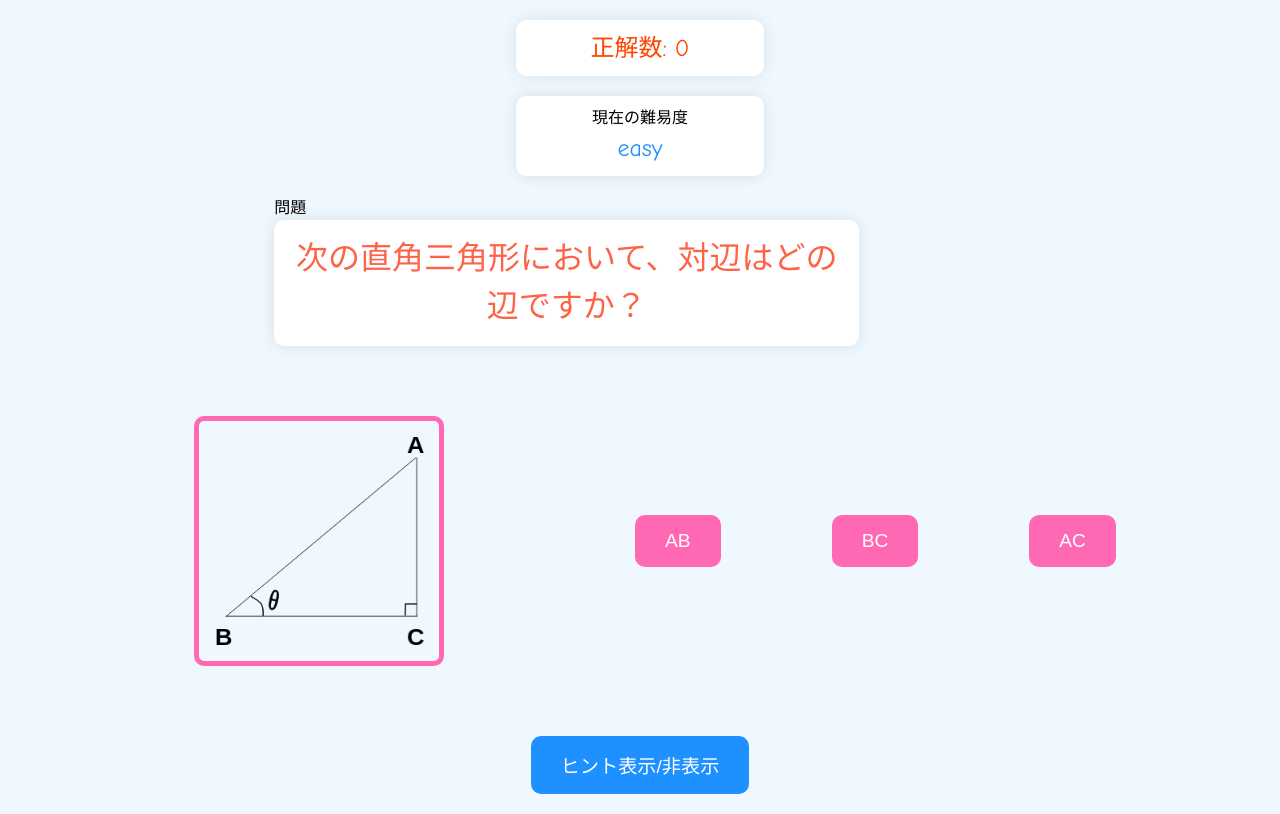
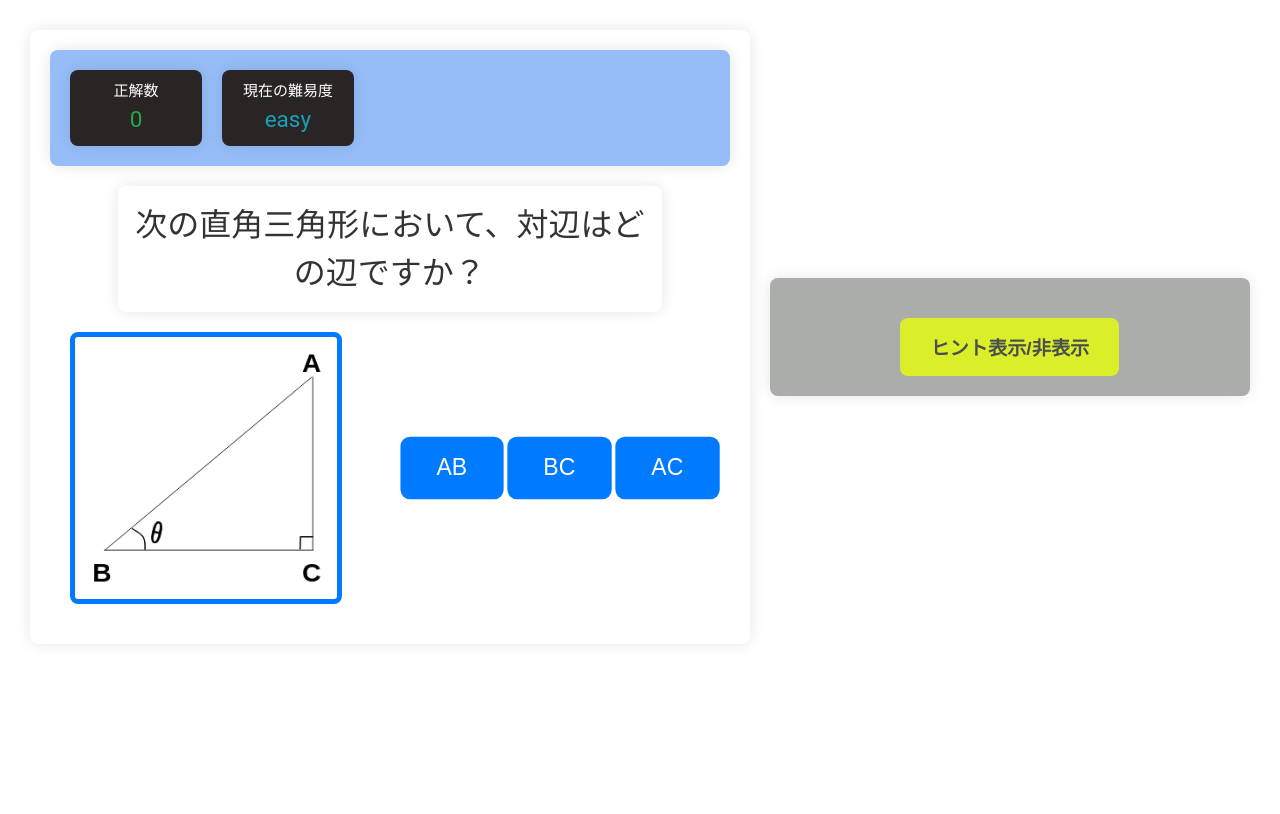
Before and after one commit to HazeyamRyo/-, a plain HTML site: page index.html in a window 1280 px wide. Both pictures are taken after a click on the button "AB". Drawn offline with nearby package versions, Linux system fonts and the light colour scheme.

Commit message:
CSSの改善

```diff
--- a/assets/css/style.css
+++ b/assets/css/style.css
@@ -1,88 +1,177 @@
-/* カラフルでポップなデザイン */
+/* 全体のスタイル */
 body {
-   font-family: 'Comic Sans MS', cursive, sans-serif;
-   background-color: #f0f8ff;
+   font-family: 'Roboto', sans-serif;
+
    margin: 0;
    padding: 20px;
    display: flex;
    flex-direction: column;
    align-items: center;
+   flex-direction: row; /* 横並びにする */
+   justify-content: space-between; /* 両端に配置する */
 }
-#score, #result, .difficulty{
+.question-container {
+   width: 60%;
+   margin: 10px;
+   background-color: #fff;
+   padding: 20px;
+   border-radius: 8px;
+   box-shadow: 0 0 15px rgba(0, 0, 0, 0.1);
+
+}
+.hint-container {
+   margin: 10px;
+   width: 40%;
+   background-color: #abadab;
+   padding: 20px;
+   border-radius: 8px;
+   box-shadow: 0 0 15px rgba(0, 0, 0, 0.1);
+
+}
+.header {
+   width: 100%;
+   padding: 10px;
+   margin: 0 auto;
+   background-color:#96bdf8;
+   color: white;
+   font-size: 1.5em;
+   text-align: center;
+   border-radius: 8px;
+   margin-bottom: 20px;
+   box-shadow: 0 0 15px rgba(0, 0, 0, 0.1);
+   display: flex;
+}
+
+.difficulty , .score{
    width: 20%;
-   margin-bottom: 20px;
+   margin: 10px;
    padding: 10px;
-   border-radius: 10px;
-   background-color: #fff;
+   border-radius: 8px;
+   background-color: #292525;
    box-shadow: 0 0 15px rgba(0, 0, 0, 0.1);
    text-align: center;
+   font-size: 15px;
+}
+
+#score {
+   font-size: 1.5em;
+   color: #28a745;
+   text-align: center;
+}
+
+/* 結果のスタイル */
+#result {
+   position: absolute;
+   top: 35%;
+   left: 25%;
+   transform: translate(-50%, -50%);
+   padding: 20px;
+   font-size: 36px;
+   font-weight: bold;
+   border-radius: 10px;
+   text-align: center;
+   opacity: 0;
+   transform: scale(0.8);
+   transition: opacity 0.5s ease, transform 0.5s ease;
+   z-index: 1000;
+}
+
+#result.correct {
+   background-color: rgba(40, 167, 69, 0.9);
+   color: white;
+   box-shadow: 0 4px 15px rgba(40, 167, 69, 0.5);
+   animation: bounce 1s ease;
+}
+
+#result.wrong {
+   background-color: rgba(220, 53, 69, 0.9);
+   color: white;
+   box-shadow: 0 4px 15px rgba(220, 53, 69, 0.5);
+   animation: shake 0.6s ease;
+}
+
+/* アニメーション */
+@keyframes bounce {
+   0%, 100% { transform: scale(1); }
+   50% { transform: scale(1.1); }
+}
+
+@keyframes shake {
+   0%, 100% { transform: translateX(0); }
+   25% { transform: translateX(-5px); }
+   50% { transform: translateX(5px); }
+   75% { transform: translateX(-5px); }
+}
+
+
+#difficulty {
+   font-size: 1.5em;
+   color: #17a2b8;
+   white-space: nowrap; /* テキストを1行に表示 */
+}
+
+#difficulty {
+   font-size: 1.5em;
+   color: #17a2b8;
+   white-space: nowrap; /* テキストを1行に表示 */
+}
+
+.difficulty-message {
+   position: fixed;
+   top: 50%;
+   left: 50%;
+   transform: translate(-50%, -50%);
+   padding: 30px;
+   background-color: #ff4500; /* ドラゴンボールのオレンジ色 */
+   color: white;
+   font-size: 36px;
+   border-radius: 8px;
+   text-align: center;
+   box-shadow: 0 4px 15px rgba(0, 0, 0, 0.2);
+   z-index: 1000;
+   animation: dragonBallAnimation 3s ease;
+}
+
+/* ドラゴンボールっぽいアニメーション */
+@keyframes dragonBallAnimation {
+   0% {
+       opacity: 0;
+       transform: translate(-50%, -60%) scale(0.5);
+       background-color: #ff4500;
    }
+   25% {
+       opacity: 1;
+       transform: translate(-50%, -50%) scale(1.2);
+       background-color: #ff6347;
+   }
+   50% {
+       opacity: 1;
+       transform: translate(-50%, -50%) scale(1);
+       background-color: #ff4500;
+   }
+   75% {
+       opacity: 1;
+       transform: translate(-50%, -50%) scale(1.2);
+       background-color: #ff6347;
+   }
+   100% {
+       opacity: 0;
+       transform: translate(-50%, -40%) scale(0.5);
+       background-color: #ff4500;
+   }
+}
+
 #question {
    width: 80%;
    margin-bottom: 20px;
    padding: 15px;
-   border-radius: 10px;
+   border-radius: 8px;
    background-color: #fff;
    box-shadow: 0 0 15px rgba(0, 0, 0, 0.1);
    text-align: center;
-}
-
-#score {
-   font-size: 1.5em;
-   color: #ff4500;
-}
-
-#result {
-   font-size: 1.5em;
-   display: none;
-}
-
-#result.correct {
-   background-color: #d4edda;
-   color: #155724;
-}
-
-#result.wrong {
-   background-color: #f8d7da;
-   color: #721c24;
-}
-
-#difficulty {
-   font-size: 1.5em;
-   color: #1e90ff;
-   white-space: nowrap; /* テキストを1行に表示 */
-}
-
-/* difficultyMessageに緊迫感のあるアニメーションを追加 */
-@keyframes pulse {
-   0% {
-       transform: scale(1);
-       background-color: #ff4500;
-   }
-   50% {
-       transform: scale(1.1);
-       background-color: #ff6347;
-   }
-   100% {
-       transform: scale(1);
-       background-color: #ff4500;
-   }
-}
-
-.difficulty-message {
-   font-size: 1.5em;
-   color: white;
-   padding: 15px;
-   margin: 20px 0;
-   border-radius: 10px;
-   background-color: #ff4500;
-   text-align: center;
-   animation: pulse 1s infinite;
-}
-
-#question {
    font-size: 2em;
-   color: #ff6347;
+   color: #333;
+   margin: 0 auto;
 }
 
 #choices {
@@ -94,40 +183,79 @@ body {
    width: 80%;
    height: auto;
 }
+#question {
+   width: 80%;
+   margin-bottom: 20px;
+   padding: 15px;
+   border-radius: 8px;
+   background-color: #fff;
+   box-shadow: 0 0 15px rgba(0, 0, 0, 0.1);
+   text-align: center;
+   font-size: 2em;
+   color: #333;
+   margin: 0 auto;
+}
 
-#choices button {
-   background-color: #ff69b4;
+#choices {
+   display: flex;
+   flex-direction: row; /* 横並びにする */
+   justify-content: space-between; /* 両端に配置する */
+   align-items: center; /* 中央揃えにする */
+   width: 100%;
+   height: auto;
+   margin: 0 auto;
+}
+
+.choices-buttons {
+   display: flex;
+   flex-direction: row; /* 横並びにする */
+   justify-content: space-evenly;
+   align-items: center;
+   width: 50%;
+   order: 2; /* ボタンを右側に配置 */
+}
+
+.choices-buttons button {
+   background-color: #007bff;
    color: white;
    padding: 15px 30px;
-   margin: 20px;
+   margin: 3px;
    border: none;
-   border-radius: 10px;
+   border-radius: 8px;
    cursor: pointer;
    font-size: 1.2em;
    transition: background-color 0.3s, transform 0.3s;
-   order: 2; /* ボタンを右側に配置 */
+   width: auto;
+   transform: scale(1.2);
 }
 
-#choices button:hover {
-   background-color: #ff1493;
-   transform: scale(1.05);
+.choices-buttons button:hover {
+   background-color: #0056b3;
+   transform: scale(1.25);
 }
 
+
 #choices canvas {
-   width: 250px;
+   width: 40%;
    height: auto;
-   margin: 50px;
-   margin-right: 100px;
-   border: 5px solid #ff69b4;
-   border-radius: 10px;
+   margin: 20px;
+   border: 5px solid #007bff;
+   border-radius: 8px;
    order: 1; /* 画像を左側に配置 */
+}
+
+.hint-container {
+   display: flex;
+   flex-direction: column;
+   justify-content: center;
+   align-items: center;
 }
 
 #hint {
    width: 80%;
    margin-top: 20px;
    padding: 15px;
-   border-radius: 10px;
+   border-radius: 8px;
    background-color: #fff;
    box-shadow: 0 0 15px rgba(0, 0, 0, 0.1);
    text-align: center;
@@ -144,23 +272,24 @@ body {
    max-width: 300px;
    height: auto;
    border: 2px solid #ccc;
-   border-radius: 10px;
+   border-radius: 8px;
 }
 
 #hintButton {
-   background-color: #1e90ff;
-   color: white;
+   background-color: #daee29;
+   color: rgb(76, 79, 80);
+   font-weight: bold;
    padding: 15px 30px;
    margin-top: 20px;
    border: none;
-   border-radius: 10px;
+   border-radius: 8px;
    cursor: pointer;
    font-size: 1.2em;
    transition: background-color 0.3s, transform 0.3s;
 }
 
 #hintButton:hover {
-   background-color: #1c86ee;
+   background-color: #daee29;
    transform: scale(1.05);
 }
 
@@ -168,44 +297,6 @@ body {
    display: none;
 }
 
-/* タブレット端末用のスタイル */
-@media (min-width: 600px) and (max-width: 1024px) {
-   body {
-       padding: 40px;
-   }
-
-   #score, #result, #difficulty, #question {
-       width: 90%;
-       margin-bottom: 30px;
-       padding: 20px;
-   }
-
-   #choices {
-       flex-direction: column; /* 縦並びにする */
-       align-items: center; /* 中央揃えにする */
-   }
-
-   #choices button {
-       width: 80%;
-       margin: 15px 0;
-   }
-
-   #choices img {
-       width: 300px;
-       margin: 30px 0;
-   }
-
-   #hint {
-       width: 90%;
-       padding: 20px;
-   }
-
-   #hint .hintFigure {
-       max-width: 400px;
-   }
-
-   #hintButton {
-       width: 80%;
-       margin-top: 30px;
-   }
+canvas {
+   transition: transform 0.5s ease-in-out;
 }
--- a/assets/js/index.js
+++ b/assets/js/index.js
@@ -177,15 +177,19 @@ function displayQuestion(question) {
     const questionElement = document.getElementById('question');
     const choicesElement = document.getElementById('choices');
 
+
     questionElement.textContent = question.question;
     choicesElement.innerHTML = '';
+    const choicesButtons = document.createElement('div');
+    choicesButtons.className = 'choices-buttons';
+    choicesElement.appendChild(choicesButtons);
 
     // 選択肢を表示
     question.choices.forEach((choice, index) => {
         const button = document.createElement('button');
         button.textContent = choice;
         button.addEventListener('click', () => checkAnswer(index, question));
-        choicesElement.appendChild(button);
+        choicesButtons.appendChild(button);
     });
 
 
@@ -243,32 +247,41 @@ function generateTriangleImage(question) {
 
 function checkAnswer(selectedAnswer, question) {
     const resultDiv = document.getElementById("result");
+
     if (selectedAnswer === question.correctAnswer) {
         resultDiv.textContent = "Correct! 🎉";
-        resultDiv.className = "correct";
+        resultDiv.className = "correct visible";
         correctAnswers++;
+         // 次の問題を表示
         setTimeout(() => {
-            displayQuestion(nextQuestion());
+        displayQuestion(nextQuestion());
         }, 2000);
     } else {
         resultDiv.textContent = "Wrong! 😢";
-        resultDiv.className = "wrong";
+        resultDiv.className = "wrong visible";
     }
-    resultDiv.classList.remove("hidden");
-    resultDiv.style.display = "block"; // 表示する
 
-    // 次の問題に進む場合の例（一定時間後リセット）
+    resultDiv.style.opacity = 1;
+    resultDiv.style.transform = "scale(1)";
+
+    // 一定時間後にリセット
     setTimeout(() => {
-        resultDiv.className = "hidden";
-        resultDiv.style.display = "none"; // 非表示にする
+        resultDiv.style.opacity = 0;
+        resultDiv.style.transform = "scale(0.8)";
+        setTimeout(() => {
+            resultDiv.className = "hidden";
+        }, 500);
     }, 2000);
+
+
     displayScore();
 }
+
 
 //正答数を表示
 function displayScore() {
     const scoreElement = document.getElementById('score');
-    scoreElement.textContent = `正解数: ${correctAnswers}`;
+    scoreElement.textContent = `${correctAnswers}`;
 }
 
 // 正答数が10問に達したら終了
--- a/index.html
+++ b/index.html
@@ -13,22 +13,34 @@
 
 
 <body>
+   <div class="question-container">
+        <div class="header">
+        <div class="score">
+            <div>正解数</div>
             <div id="score"></div>
-    <div id="result" class="hidden"></div>
+        </div>
             <div class="difficulty">
-        <div class="difficultyAlert">現在の難易度</div>
+                <div>現在の難易度</div>
                 <div id="difficulty"></div>
             </div>
+        </div>
         <div class="questionText">
-        <div>問題</div>
             <div id="question"></div>
+            <div id="result" class="hidden"></div>
         </div>
-    <div id="choices"></div>
+        <div id="choices">
+            <div id="choicesButtons"></div>
+        </div>
+
+    </div>
+
+    <div class="hint-container">
+        <button id="hintButton">ヒント表示/非表示</button>
         <div id="hint" class="hidden">
             <p class="hintTitle">三角形の辺の名前</p>
             <img src="./assets/img/三角形辺の名前.gif" alt="" class="hintFigure">
         </div>
-    <button id="hintButton">ヒント表示/非表示</button>
+    </div>
 
     <script src="./assets/js/index.js"></script>
 </body>
```
Lines whose indentation alone changed are shown as unchanged.
